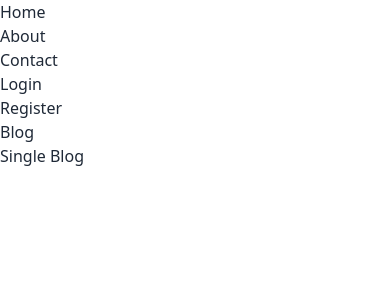
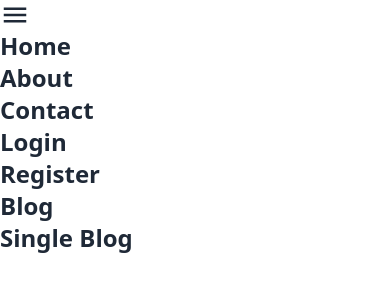
Before and after one commit to AshikurZaman01/React-Practice_, a React (Vite) app: page / in a window 390 px wide. Shown: the top 300 px of the page. Built offline with nearby package versions, Linux system fonts and the light colour scheme.

Commit message:
add icons in navbar

```diff
--- a/src/Components/navbar/Link.jsx
+++ b/src/Components/navbar/Link.jsx
@@ -1,4 +1,5 @@
 import React from 'react';
+import PropTypes from 'prop-types';
 
 const Link = ({ route }) => {
 
@@ -10,5 +11,9 @@ const Link = ({ route }) => {
 };
 
 
+Link.propTypes = {
+    route: PropTypes.object.isRequired,
+
+}
 
 export default Link;
--- a/src/Components/navbar/Navbar.jsx
+++ b/src/Components/navbar/Navbar.jsx
@@ -1,4 +1,7 @@
+import { useState } from "react";
 import Link from "./Link";
+import { IoMdMenu } from "react-icons/io";
+import { IoMdClose } from "react-icons/io";
 
 const Navbar = () => {
 
@@ -12,10 +15,19 @@ const Navbar = () => {
         { id: 7, path: '/single-blog', name: 'Single Blog' },
     ]
 
+    const [open, setOpen] = useState(false);
+
     return (
         <div>
             <nav>
-                <ul>
+
+                <div onClick={() => setOpen(!open)}>
+                    {
+                        open === true ? <IoMdClose className="text-3xl md:hidden" /> : <IoMdMenu className="text-3xl md:hidden" />
+                    }
+                </div>
+
+                <ul className="md:flex text-2xl font-semibold gap-6">
                     {
                         routes.map(route => <Link key={route.id} route={route}></Link>)
                     }
```
